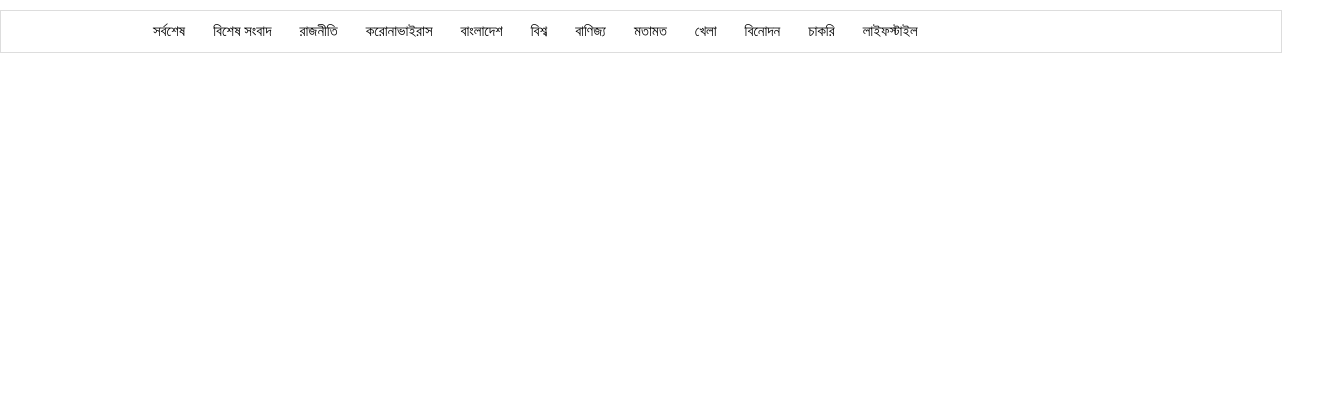
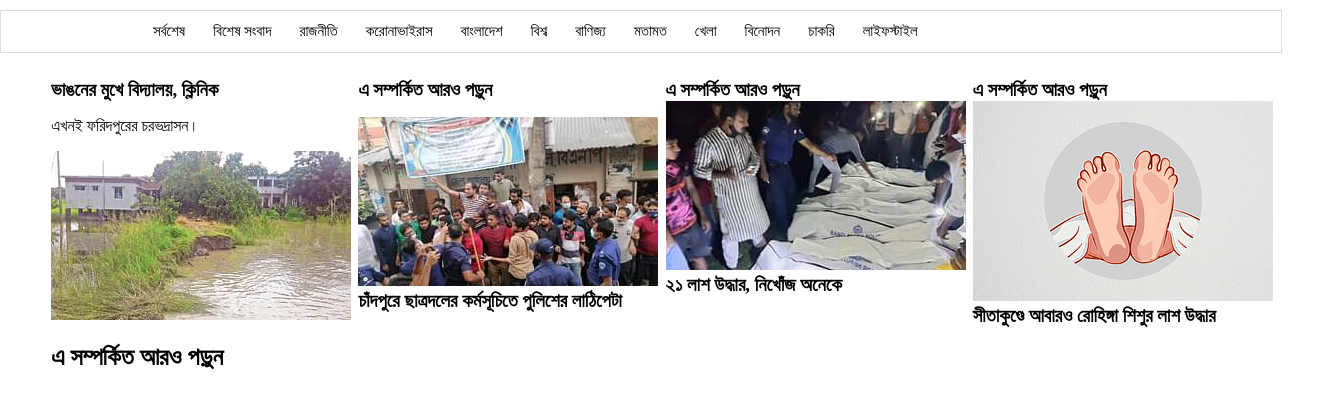
Before and after one commit to jubairalmuhammad/prothomalo-website, a plain HTML site: page index.html in a window 1280 px wide. Shown: the part 105-512 px from the top of the page, 1331 px wide, since content can reach past the window. Drawn offline with Linux system fonts and the light colour scheme.

Commit message:
subcontent

```diff
--- a/css/style.css
+++ b/css/style.css
@@ -32,7 +32,7 @@ font-size:15px;
  margin-bottom: 100px;
     color: #000;
     text-decoration: none;
-    cursor:pointer;
+
 }
 #menu ul{
     margin: 0px;
@@ -45,3 +45,22 @@ font-size:15px;
     width: 1000px;
     margin: auto;
 }
+#maincontent img{
+    width: 60;
+    height: 50;
+}
+#maincontent{
+    width: 100%;
+    padding: 2%;
+
+}
+.subcontent{
+    float:left;
+     width: 22%;
+     margin-left: 2%;
+
+}
+.subcontent h3{
+    padding: 0%;
+    margin: 0%;
+}
--- a/index.html
+++ b/index.html
@@ -1,6 +1,7 @@
 <!DOCTYPE html>
 <html lang="en">
 <head>
+    <script src="https://kit.fontawesome.com/63000ff9b3.js" crossorigin="anonymous"></script>
     <link rel="stylesheet" href="css/style.css">
     <meta charset="UTF-8">
     <meta http-equiv="X-UA-Compatible" content="IE=edge">
@@ -11,13 +12,15 @@
     <header>
         <div class="logo">
             <img src="imges/logo.svg" alt="">
+            <div class="icone">
+            </div>
         </div>
         <div id="menu">
             <div class="continar">
                 <ul>
-                    <li><a href="">সর্বশেষ</a></li>
-                    <li><a href="">বিশেষ সংবাদ</a></li>
-                    <li><a href="">রাজনীতি</a></li>
+                    <li><a href="https://www.prothomalo.com/collection/latest">সর্বশেষ</a></li>
+                    <li><a href="https://www.prothomalo.com/topic/%E0%A6%AC%E0%A6%BF%E0%A6%B6%E0%A7%87%E0%A6%B7-%E0%A6%B8%E0%A6%82%E0%A6%AC%E0%A6%BE%E0%A6%A6">বিশেষ সংবাদ</a></li>
+                    <li><a href="https://www.prothomalo.com/politics">রাজনীতি</a></li>
                     <li><a href="">করোনাভাইরাস</a></li>
                     <li><a href="">বাংলাদেশ</a></li>
                     <li><a href="">বিশ্ব</a></li>
@@ -33,5 +36,36 @@
             </div>
         </div>
     </header>
+    <section id="maincontent">
+
+        <div class="subcontent">
+            <h3>ভাঙনের মুখে বিদ্যালয়, ক্লিনিক</h3>
+            <p> এখনই ফরিদপুরের চরভদ্রাসন।</p>
+            <img src="imges/sub1.jpg" alt="">
+            <h2>এ সম্পর্কিত আরও পড়ুন</h2>
+        </div>
+        <div class="subcontent">
+            <h3>এ সম্পর্কিত আরও পড়ুন</h3>
+            <p></p>
+            <img src="imges/sub2.jfif" alt="">
+            <h3>চাঁদপুরে ছাত্রদলের কর্মসূচিতে পুলিশের লাঠিপেটা</h3>
+        </div>
+        <div class="subcontent">
+            <h3>এ সম্পর্কিত আরও পড়ুন</h3>
+
+            <img src="imges/sub3.jpg" alt="">
+            <h3>২১ লাশ উদ্ধার, নিখোঁজ অনেকে</h3>
+        </div>
+        <div class="subcontent">
+            <h3>এ সম্পর্কিত আরও পড়ুন</h3>
+
+            <img src="imges/sub4.png" alt="">
+            <h3>সীতাকুণ্ডে আবারও রোহিঙ্গা শিশুর লাশ উদ্ধার</h3>
+        </div>
+
+
+
+
+    </section>
 </body>
 </html>
```
Also changed, not shown: imges/sub1.jpg (added), imges/sub2.jfif (added), imges/sub3.jpg (added), imges/sub4.png (added).
